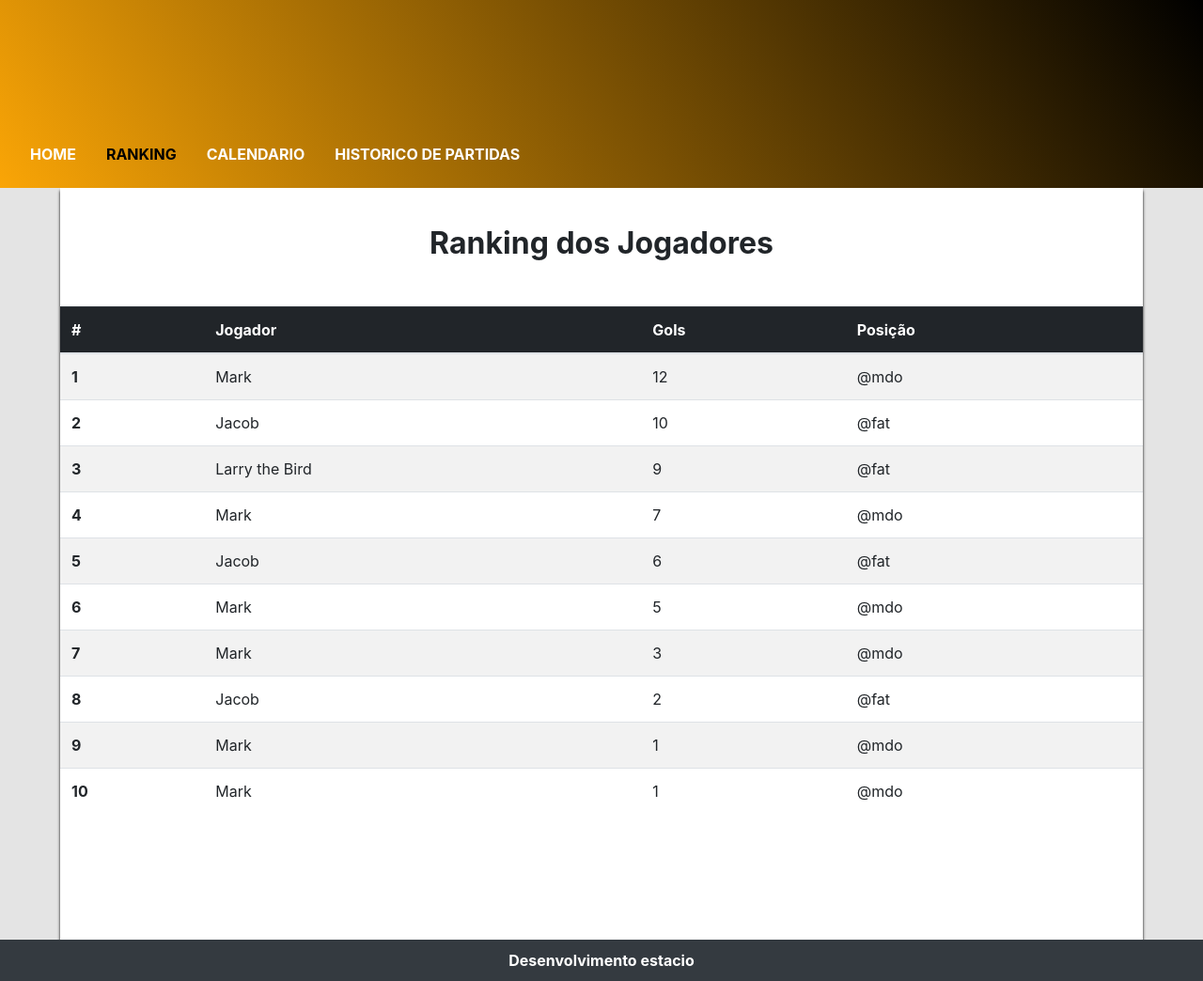
After one commit to Wilson-Pedro/escolinha-de-futebol, a PHP site: page /html/ranking.html in a window 1280 px wide. The commit adds this page. Shown: the whole page at 94% size. Run offline with PHP 8.4, Linux system fonts and the light colour scheme.

Commit message:
nova página "ranking"

```diff
--- a/css/layout.css
+++ b/css/layout.css
@@ -1,19 +1,51 @@
 @charset "UTF-8";
+
+body{
+    background-color: rgb(228, 228, 228);
+}
 
 header {
     height: 25vh;
+}
+
+.bg-gradient {
+    background: linear-gradient(55deg, rgb(250, 165, 6),black );
 }
 
 header > nav{
     margin-top: 16vh;
 }
 
+#marcado {
+    color: black;
+}
+
 header > nav > ul > li > a{
     color: white;
+    font-weight: bold;
 }
 
 header > nav > ul > li > a:hover{
     color: rgb(0, 0, 0);
+}
+
+main {
+    background-color: white;
+    height: 100vh;
+    margin: auto;
+    width: 90vw;
+    box-shadow: 0px 3px 3px 0px black;
+}
+
+main > h2 {
+    text-align: center;
+    font-weight: bold;
+    padding-top: 5vh;
+    padding-bottom: 5vh;
+}
+
+table {
+    padding: 10px;
 }
 
 footer {
--- /dev/null
+++ b/html/ranking.html
@@ -0,0 +1,113 @@
+<!DOCTYPE html>
+<html lang="pt-br">
+<head>
+    <meta charset="UTF-8">
+    <meta http-equiv="X-UA-Compatible" content="IE=edge">
+    <meta name="viewport" content="width=device-width, initial-scale=1.0">
+    <link rel="stylesheet" href="https://stackpath.bootstrapcdn.com/bootstrap/4.1.3/css/bootstrap.min.css" integrity="sha384-MCw98/SFnGE8fJT3GXwEOngsV7Zt27NXFoaoApmYm81iuXoPkFOJwJ8ERdknLPMO" crossorigin="anonymous">
+    <link rel="stylesheet" href="../css/layout.css">
+    <link rel="stylesheet" href="lyon.jpg">
+    <link rel="shortcut icon" href="../img/favicon/favicon.png" type="image/x-icon">
+    <title>Ranking</title>
+</head>
+<body>
+    <header class="navbar navbar-light bg-gradient">
+        <nav>
+            <ul class="nav">
+              <li class="nav-item ">
+                <a class="nav-link" href="index.html">HOME</a>
+              </li>
+              <li class="nav-item">
+                <a class="nav-link" id="marcado" href="ranking.html">RANKING</a>
+              </li>
+              <li class="nav-item">
+                <a class="nav-link" href="#">CALENDARIO</a>
+              </li>
+              <li class="nav-item">
+                <a class="nav-link" href="#">HISTORICO DE PARTIDAS</a>
+              </li>
+            </ul>
+          </nav>
+    </header>
+    <main>
+        <h2>Ranking dos Jogadores</h2>
+        <div>
+            <table class="table table-striped">
+                <thead class="table-dark">
+                    <tr>
+                        <th scope="col">#</th>
+                        <th scope="col">Jogador</th>
+                        <th scope="col">Gols</th>
+                        <th scope="col">Posição</th>
+                      </tr>
+                </thead>
+                <tbody>
+                    <tr>
+                        <th scope="row">1</th>
+                        <td>Mark</td>
+                        <td>12</td>
+                        <td>@mdo</td>
+                      </tr>
+                      <tr>
+                        <th scope="row">2</th>
+                        <td>Jacob</td>
+                        <td>10</td>
+                        <td>@fat</td>
+                      </tr>
+                      <tr>
+                        <th scope="row">3</th>
+                        <td>Larry the Bird</td>
+                        <td>9</td>
+                        <td>@fat</td>
+                      </tr>
+                      <tr>
+                        <th scope="row">4</th>
+                        <td>Mark</td>
+                        <td>7</td>
+                        <td>@mdo</td>
+                      </tr>
+                      <tr>
+                        <th scope="row">5</th>
+                        <td>Jacob</td>
+                        <td>6</td>
+                        <td>@fat</td>
+                      </tr>
+                      <tr>
+                        <th scope="row">6</th>
+                        <td>Mark</td>
+                        <td>5</td>
+                        <td>@mdo</td>
+                      </tr>
+                      <tr>
+                        <th scope="row">7</th>
+                        <td>Mark</td>
+                        <td>3</td>
+                        <td>@mdo</td>
+                      </tr>
+                      <tr>
+                        <th scope="row">8</th>
+                        <td>Jacob</td>
+                        <td>2</td>
+                        <td>@fat</td>
+                      </tr>
+                      <tr>
+                        <th scope="row">9</th>
+                        <td>Mark</td>
+                        <td>1</td>
+                        <td>@mdo</td>
+                      </tr>
+                      <tr>
+                        <th scope="row">10</th>
+                        <td>Mark</td>
+                        <td>1</td>
+                        <td>@mdo</td>
+                      </tr>
+                </tbody>
+              </table>
+        </div>
+    </main>
+    <footer>
+        <p class="mb-0">Desenvolvimento estacio</p>
+    </footer>
+</body>
+</html>
```
Also changed, not shown: html/copiar.html (added, +39 -0 lines).
